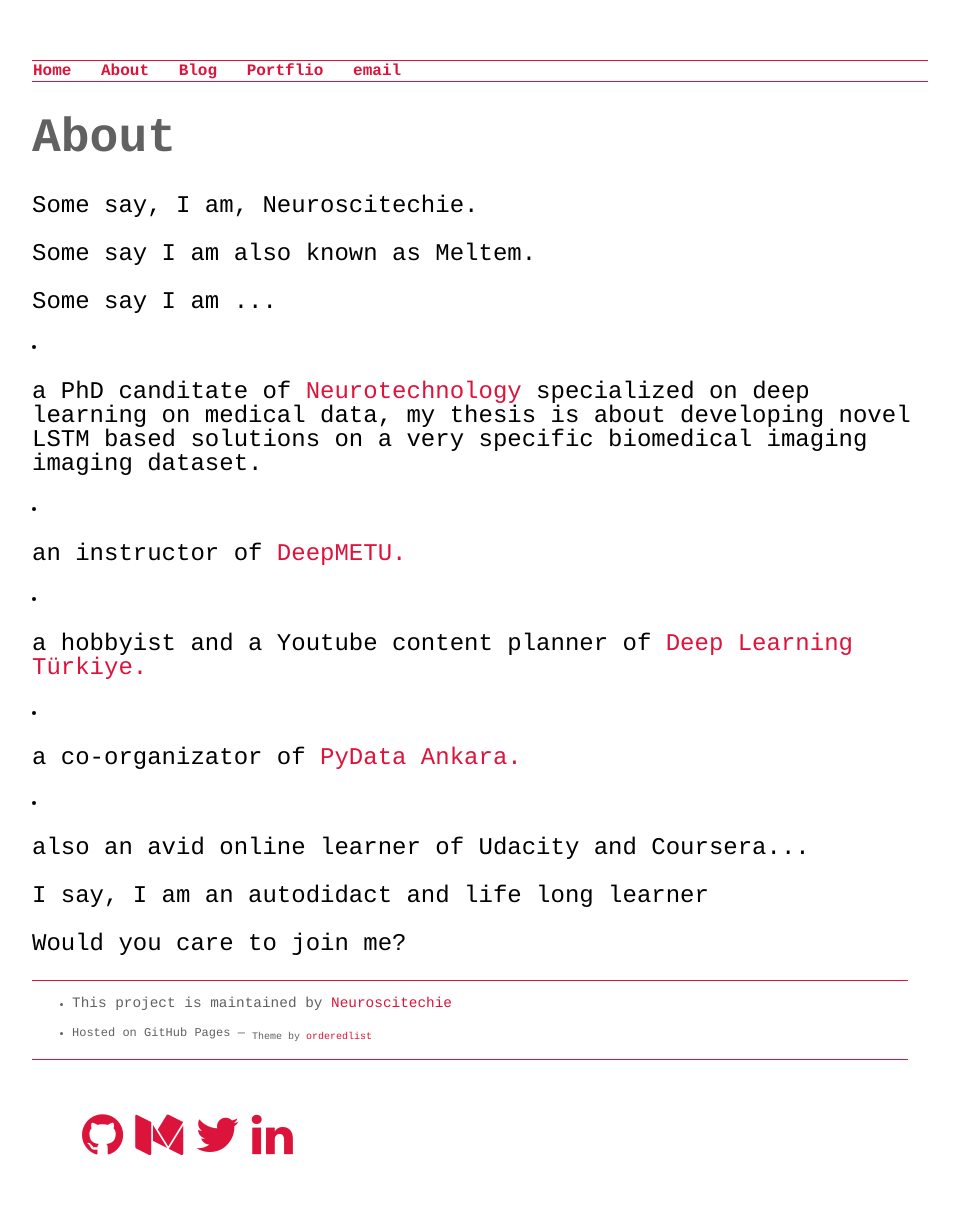
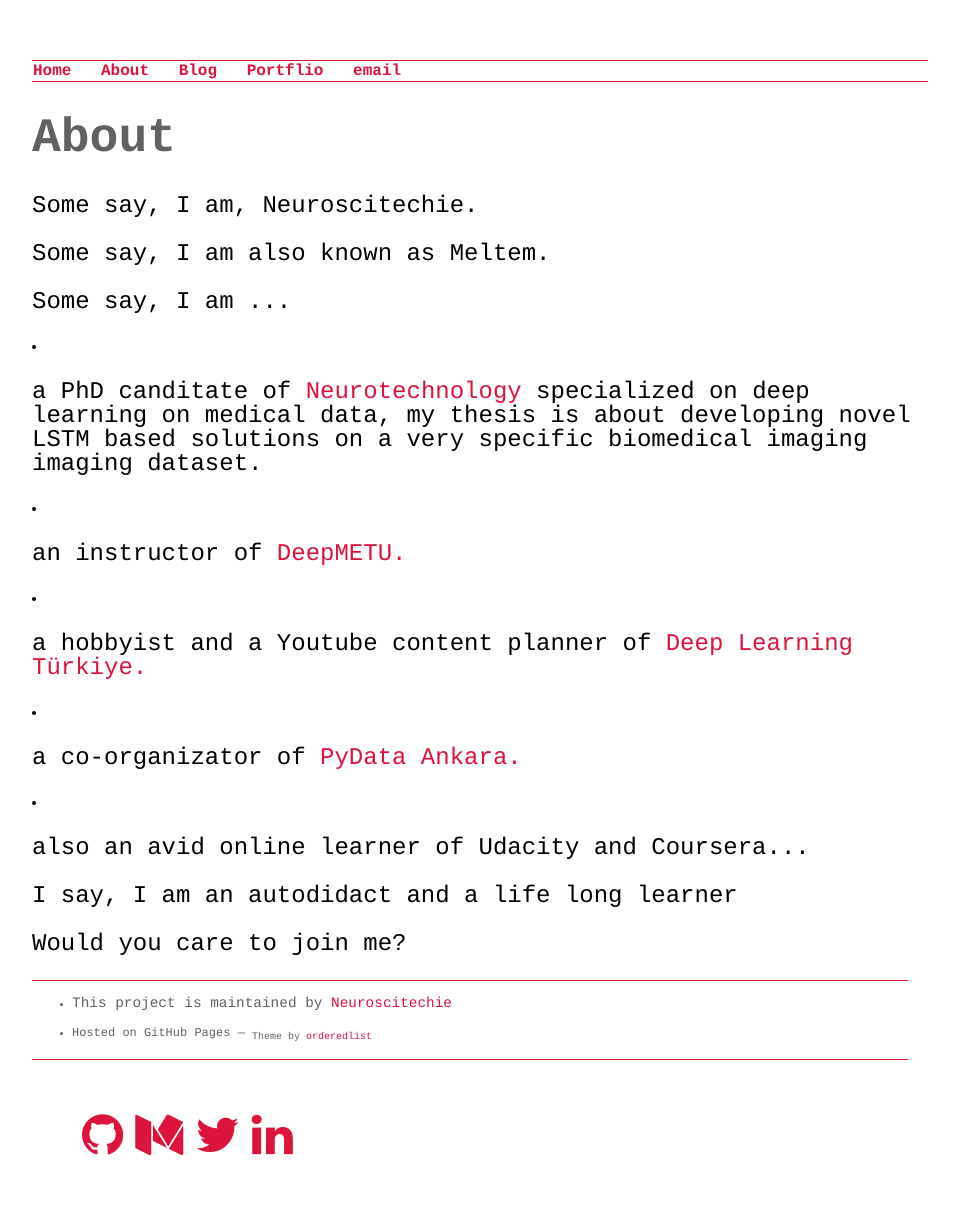
Before and after one commit to inantubek/meltemiatay.github.io, a Jekyll site: the page built from about/index.html, in a window 1280 px wide. Shown: the whole page, without its empty margins (160-1119 px from the left). Built offline with Jekyll 4.4.1, drawn with Linux system fonts in a browser that asks for light colours; nearby versions of some CDN libraries.

```diff
--- a/about/index.html
+++ b/about/index.html
@@ -5,14 +5,14 @@ title: A Neuroscitechie Blog
 
                  <div class="about">
 			<h1>About</h1>
-			<p>Some say, I am, Neuroscitechie.</p>
-			<p>Some say I am also known as Meltem.</p>
-			<p>Some say I am ... </p>
+			<p> Some say, I am, Neuroscitechie.</p>
+			<p> Some say, I am also known as Meltem.</p>
+			<p> Some say, I am ... </p>
 			<li><p>a PhD canditate of <a href="http://nsnt.metu.edu.tr/en">Neurotechnology</a> specialized on deep learning on medical data, my thesis is about developing novel LSTM based solutions on a very specific biomedical imaging imaging dataset.</p></li>
 			<li><p>an instructor of <a href="https://www.facebook.com/deepmetu/">DeepMETU.</a></p></li>
 			<li><p>a hobbyist and a Youtube content planner of <a href="http://www.deeplearningturkiye.com/">Deep Learning Türkiye.</a></p></li>
 			<li><p>a co-organizator of <a href="https://www.meetup.com/PyData-Ankara/">PyData Ankara.</a></p></li>
 			<li><p>also an avid online learner of Udacity and Coursera...</p></li>
-			<p>I say, I am an autodidact and life long learner</p>
+			<p>I say, I am an autodidact and a life long learner</p>
 			<p> Would you care to join me?</p>
                 </div>
```
